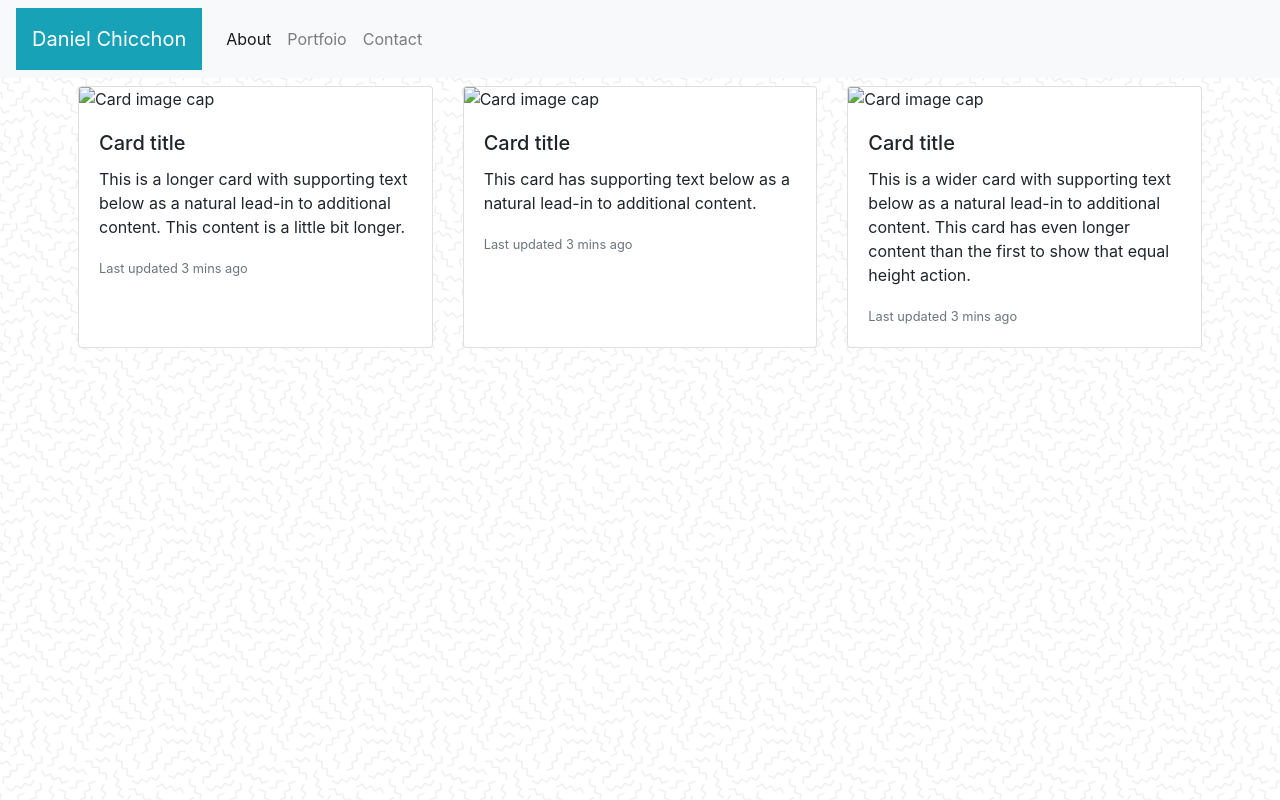
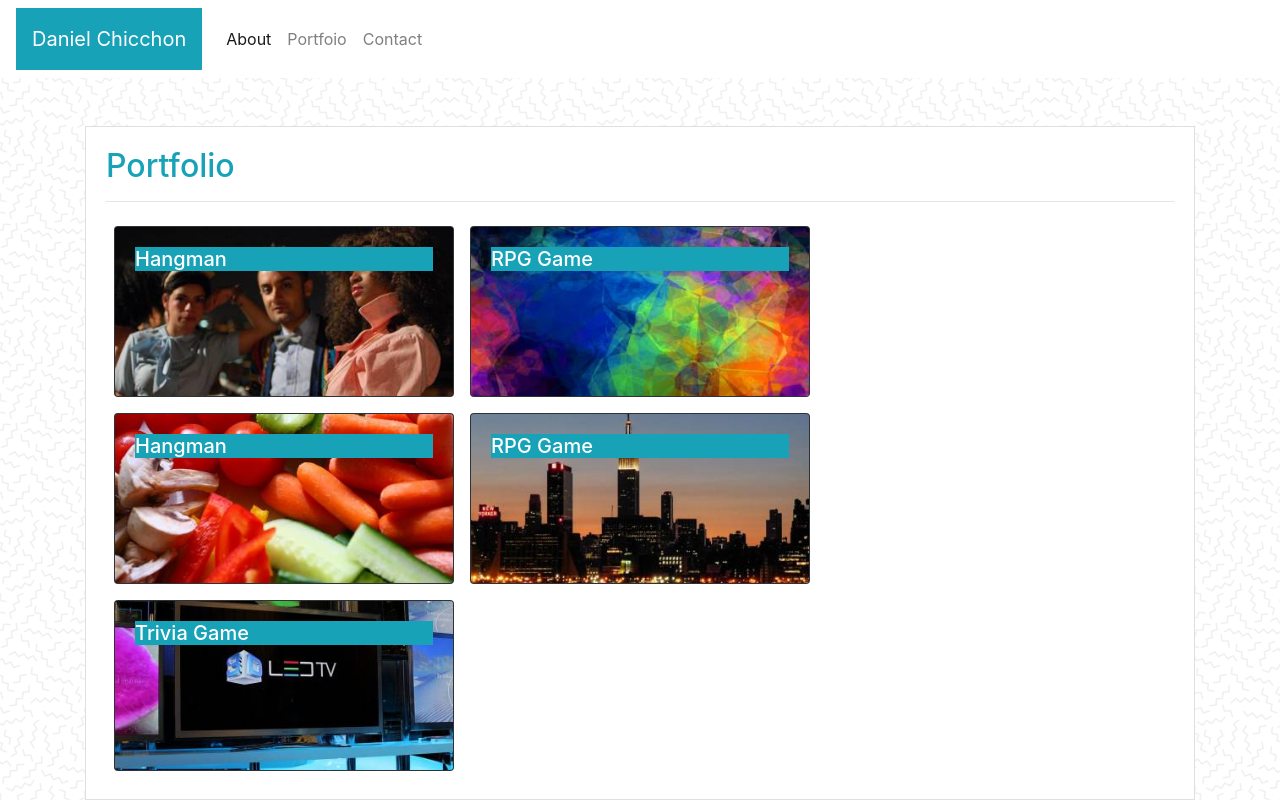
Before and after one commit to dchicchon/Bootstrap-Portfolio, a plain HTML site: page portfolio.html in a window 1280 px wide. Drawn offline with nearby package versions, Linux system fonts and the light colour scheme.

Commit message:
added picture for index.html and added card for index.html

```diff
--- a/portfolio.html
+++ b/portfolio.html
@@ -11,7 +11,7 @@
   <title>Portfolio</title>
 </head>
 <body style = "background-image: url(assets/images/memphis-mini.png)">
-  <nav class="navbar navbar-expand-lg navbar-light bg-light">
+  <nav class="navbar navbar-expand-lg navbar-light bg-white">
     <a class="navbar-brand bg-info text-white p-3" href="index.html">Daniel Chicchon</a>
     <button class="navbar-toggler" type="button" data-toggle="collapse" data-target="#navbarNav" aria-controls="navbarNav" aria-expanded="false" aria-label="Toggle navigation">
       <span class="navbar-toggler-icon"></span>
@@ -30,39 +30,71 @@
       </ul>
     </div>
   </nav>
-  <div class="container">
-    <div class="row">
-      <div class="col d-flex p-2">
 
-        <div class="card-deck">
-          <div class="card">
-            <img class="card-img-top" src="..." alt="Card image cap">
-            <div class="card-body">
-              <h5 class="card-title">Card title</h5>
-              <p class="card-text">This is a longer card with supporting text below as a natural lead-in to additional content. This content is a little bit longer.</p>
-              <p class="card-text"><small class="text-muted">Last updated 3 mins ago</small></p>
-            </div>
-          </div>
-          <div class="card">
-            <img class="card-img-top" src="..." alt="Card image cap">
-            <div class="card-body">
-              <h5 class="card-title">Card title</h5>
-              <p class="card-text">This card has supporting text below as a natural lead-in to additional content.</p>
-              <p class="card-text"><small class="text-muted">Last updated 3 mins ago</small></p>
-            </div>
-          </div>
-          <div class="card">
-            <img class="card-img-top" src="..." alt="Card image cap">
-            <div class="card-body">
-              <h5 class="card-title">Card title</h5>
-              <p class="card-text">This is a wider card with supporting text below as a natural lead-in to additional content. This card has even longer content than the first to show that equal height action.</p>
-              <p class="card-text"><small class="text-muted">Last updated 3 mins ago</small></p>
+  <div class="container mt-5">
+      <div class="card rounded-0">
+        <div class="card-body">
+          <h2 class="card-title text-info">Portfolio</h2>
+          <hr>
+          <p class="card-text">
+
+            <div class="container">
+              <div class="row">
+                <div class="col-4 p-2">
+                  <div class="card bg-dark text-white">
+                      <img class="card-img" src="assets/images/download.jfif" alt="Card image">
+                      <div class="card-img-overlay">
+                        <h5 class="card-title bg-info">Hangman</h5>
+                      </div>
+                  </div>
+                </div>
+                <div class="col-4 p-2">
+                  <div class="card bg-dark text-white">
+                    <img class="card-img-top  " src="assets/images/download (1).jfif" alt="Card image">
+                    <div class="card-img-overlay">
+                        <h5 class="card-title bg-info">RPG Game</h5>
+                      </div>
+                    </div>
+                </div>
+              </div>
+              <div class="row">
+                <div class="col-4 p-2">
+                  <div class="card bg-dark text-white">
+                      <img class="card-img" src="assets/images/download (2).jfif" alt="Card image">
+                      <div class="card-img-overlay">
+                        <h5 class="card-title bg-info">Hangman</h5>
+                      </div>
+                  </div>
+                </div>
+                <div class="col-4 p-2">
+                  <div class="card bg-dark text-white">
+                    <img class="card-img" src="assets/images/download (3).jfif" alt="Card image">
+                    <div class="card-img-overlay">
+                        <h5 class="card-title bg-info">RPG Game</h5>
+                      </div>
+                    </div>
+                </div>
+              </div>
+              <div class="row">
+                <div class="col-4 p-2">
+                  <div class="card bg-dark text-white">
+                    <img class="card-img" src="assets/images/download (4).jfif" alt="Card image cap">
+                    <div class="card-img-overlay">
+                        <h5 class="card-title bg-info">Trivia Game</h5>
+                      </div>
+                    </div>
+                  </div>
+                </div>
+              </div>
             </div>
           </div>
         </div>
       </div>
     </div>
   </div>
+
+
+
 
 
 
```
Also changed, not shown: contact.html (+1 -1 lines), index.html (+18 -0 lines), 1 other file.
